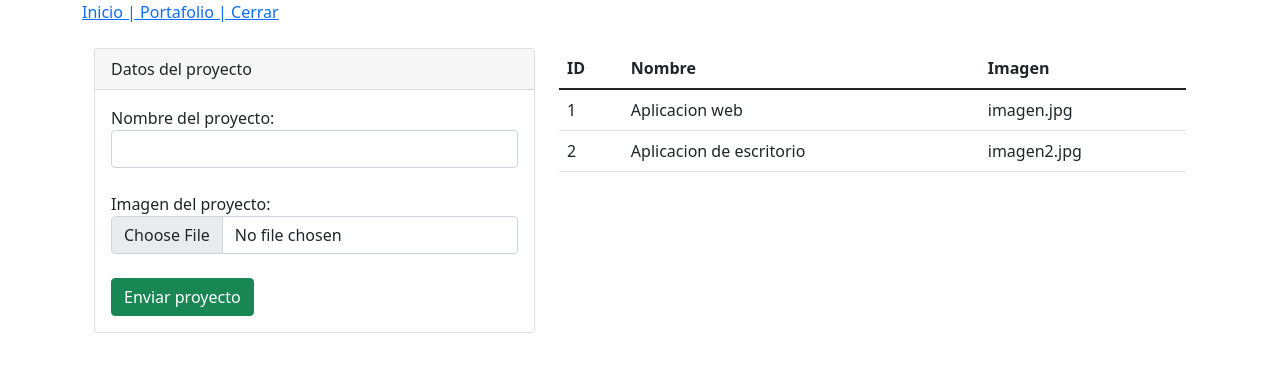
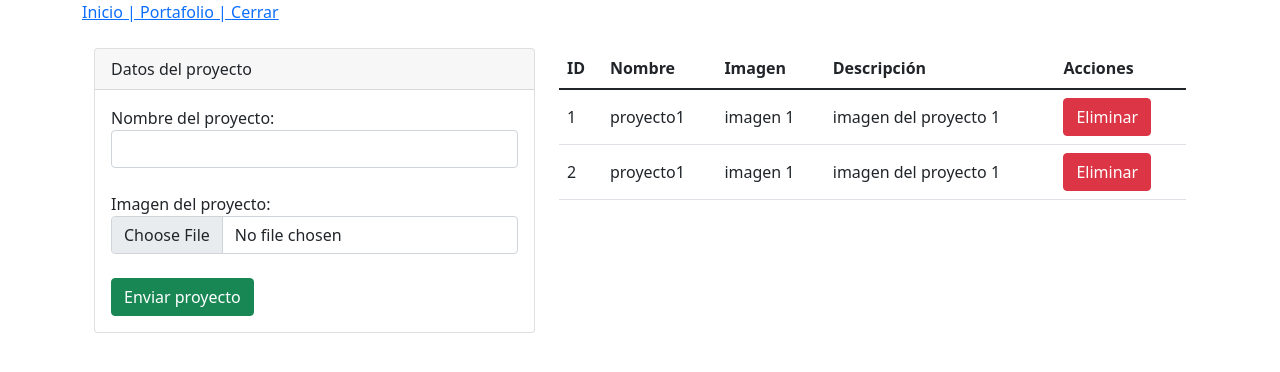
Before and after one commit to jcdavidarg/porfafolio.php, a PHP site: page /portafolio.php in a window 1280 px wide. Shown: the top 372 px of the page. Run offline with PHP 8.4, Linux system fonts and the light colour scheme; the visitor is signed in with stand-in values (Sample User, id 1); data comes from the database, SQL or seed files in the repository.

Commit message:
logic to insert database information

```diff
--- a/portafolio.php
+++ b/portafolio.php
@@ -2,11 +2,25 @@
 <?php include("./connection.php"); ?>
 <?php
 
+
+if ($_POST) {
+    //print_r($_POST);
+
+    $nombre = $_POST['nombre'];
+
+    $objConexion = new Connection();
+
+    //$sql = "INSERT INTO `proyectos` (`id`, `nombre`, `imagen`, `descripcion`) VALUES (NULL, 'proyecto1', 'imagen 1', 'imagen del proyecto 1');";
+    $sql = "INSERT INTO `proyectos` (`id`, `nombre`, `imagen`, `descripcion`) VALUES (NULL, '$nombre', 'imagen 1', 'imagen del proyecto 1');";
+
+    $objConexion->ejecutar($sql);
+    //$mostrar = $objConexion->ejecutar($sql);
+    //print_r($mostrar);
+}
+
 $objConexion = new Connection();
-
-$sql = "INSERT INTO `proyectos` (`id`, `nombre`, `imagen`, `descripcion`) VALUES (NULL, 'proyecto1', 'imagen 1', 'imagen del proyecto 1');";
-
-$objConexion->ejecutar($sql);
+$proyectos = $objConexion->consultar("SELECT * FROM `proyectos`");
+//print_r($proyectos);
 
 ?>
 <br />
@@ -20,7 +34,7 @@ $objConexion->ejecutar($sql);
                     Datos del proyecto
                 </div>
                 <div class="card-body">
-                    <form action="./portafolio.php" method="post">
+                    <form action="./portafolio.php" method="post" enctype="multipart/form-data">
 
                         Nombre del proyecto: <input class="form-control" type="text" name="nombre" id="">
                         <br />
@@ -39,19 +53,20 @@ $objConexion->ejecutar($sql);
                         <th>ID</th>
                         <th>Nombre</th>
                         <th>Imagen</th>
+                        <th>Descripción</th>
+                        <th>Acciones</th>
                     </tr>
                 </thead>
                 <tbody>
+                    <?php foreach($proyectos as $proyecto) {?>
                     <tr>
-                        <td>1</td>
-                        <td>Aplicacion web</td>
-                        <td>imagen.jpg</td>
+                        <td class="align-middle"><?php echo $proyecto['id']; ?></td>
+                        <td class="align-middle"><?php echo $proyecto['nombre']; ?></td>
+                        <td class="align-middle"><?php echo $proyecto['imagen']; ?></td>
+                        <td class="align-middle"><?php echo $proyecto['descripcion']; ?></td>
+                        <td class="align-middle"> <a class="btn btn-danger" href="#">Eliminar</a> </td>
                     </tr>
-                    <tr>
-                        <td>2</td>
-                        <td>Aplicacion de escritorio</td>
-                        <td>imagen2.jpg</td>
-                    </tr>
+                    <?php } ?>
                 </tbody>
             </table>
         </div>
```
